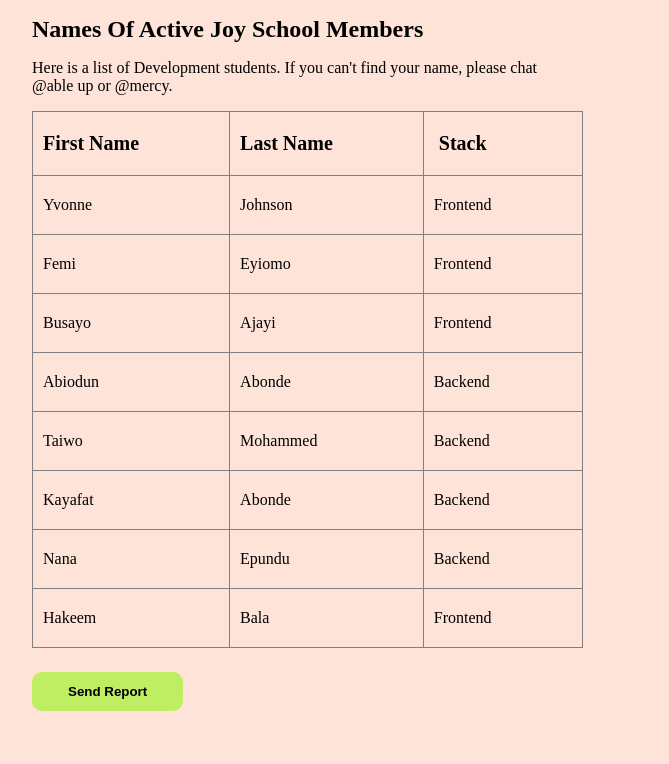
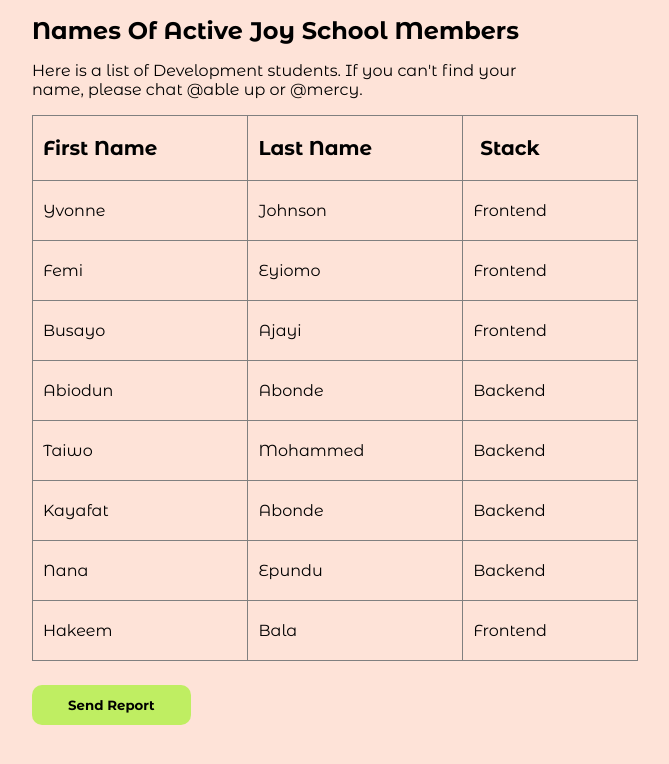
Before and after one commit to newman-theinnovator/joy-school-table, a plain HTML site: page index.html in a window 1280 px wide. Shown: the whole page, without its empty margins (18-687 px from the left). Drawn offline with Linux system fonts and the light colour scheme.

Commit message:
:heavy_plus_sign: added the best matching font

```diff
--- a/styles.css
+++ b/styles.css
@@ -1,8 +1,10 @@
+@import url('https://fonts.googleapis.com/css2?family=Montserrat+Alternates:wght@400;500;700&display=swap');
+
 * {
   padding: 0;
   margin: 0;
   box-sizing: border-box;
-  /* font-family: ; */
+  font-family: 'Montserrat Alternates', sans-serif;
   background-color: #fee3d8;
 }
 
```
